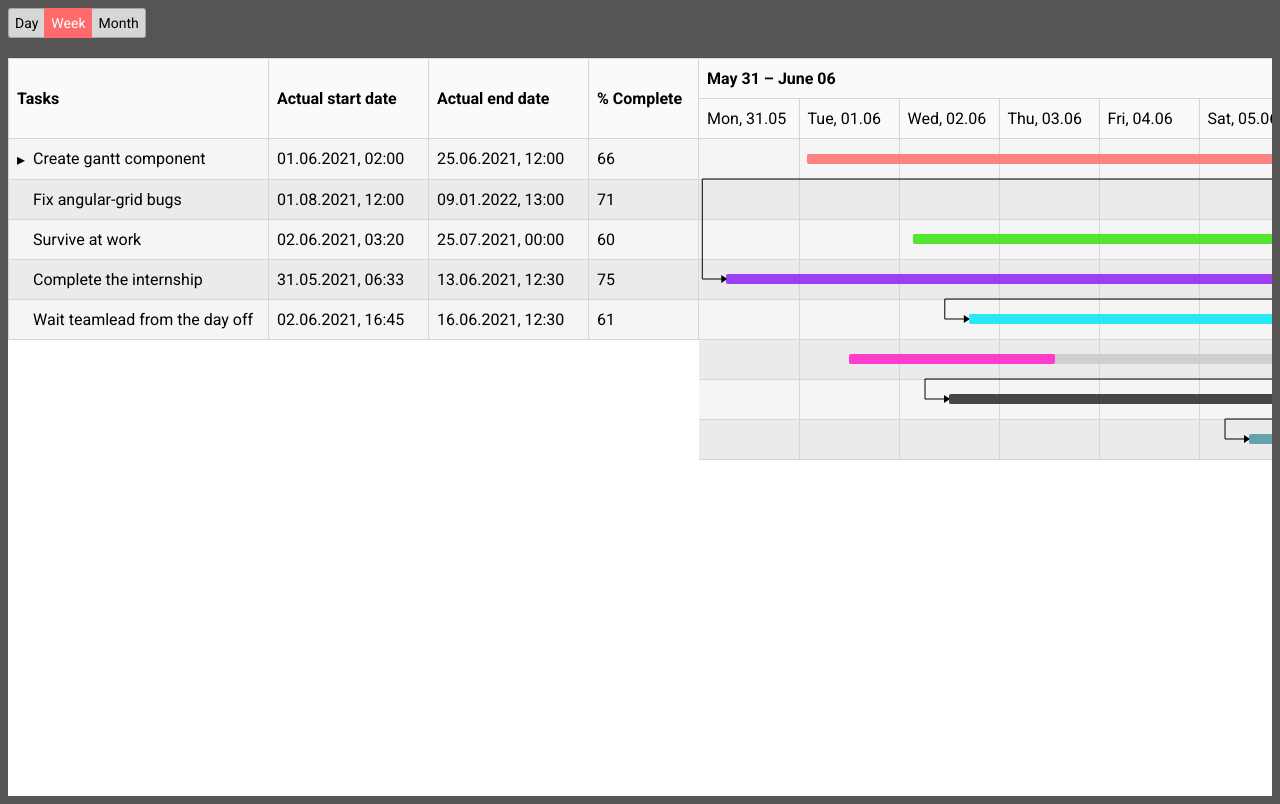
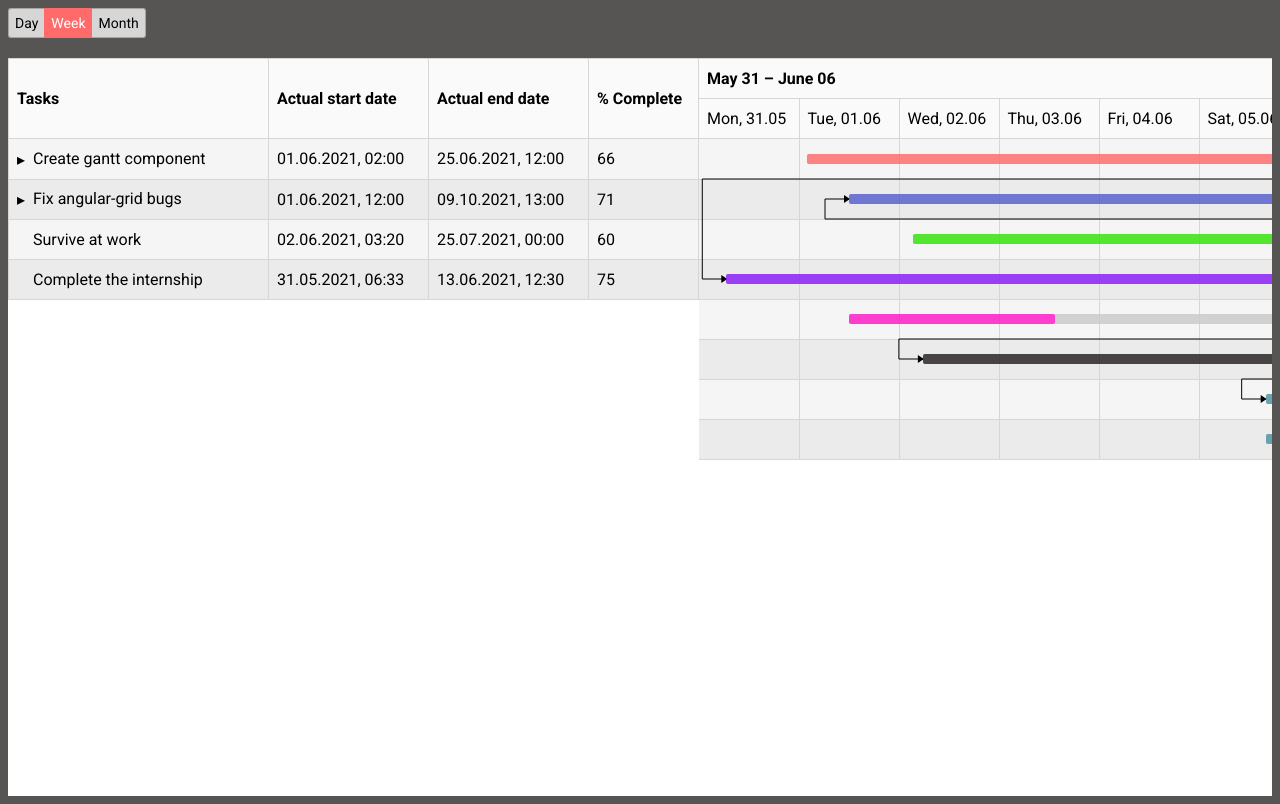
Before and after one commit to Overfirst/angular-gantt, an Angular app: page / in a window 1280 px wide. Built offline with nearby package versions, Linux system fonts and the light colour scheme.

Commit message:
Отредачил набор данных

```diff
--- a/src/app/app.component.ts
+++ b/src/app/app.component.ts
@@ -19,8 +19,8 @@ export class AppComponent {
     {
       ID: 2,
       name: 'Fix angular-grid bugs',
-      startDate: new Date(2021, 7, 1, 12),
-      endDate: new Date(2021, 12, 9, 13),
+      startDate: new Date(2021, 5, 1, 12),
+      endDate: new Date(2021, 9, 9, 13),
       readyPercent: 71,
       color: '#5a63cf'
     },
@@ -41,14 +41,6 @@ export class AppComponent {
       color: '#8c22f6'
     },
     {
-      ID: 5,
-      name: 'Wait teamlead from the day off',
-      startDate: new Date(2021, 5, 2, 16, 45),
-      endDate: new Date(2021, 5, 16, 12, 30),
-      readyPercent: 61,
-      color: '#05e9f4'
-    },
-    {
       ID: 6,
       parentID: 1,
       name: 'Create tasks table',
@@ -61,7 +53,7 @@ export class AppComponent {
       ID: 7,
       parentID: 1,
       name: 'Create timeline table',
-      startDate: new Date(2021, 5, 2, 12, 0),
+      startDate: new Date(2021, 5, 2, 5, 44),
       endDate: new Date(2021, 5, 9, 4, 35),
       readyPercent: 68,
       color: '#2c2628'
@@ -69,12 +61,21 @@ export class AppComponent {
     {
       ID: 8,
       parentID: 1,
-      name: 'Create timeline table',
-      startDate: new Date(2021, 5, 5, 12, 0),
+      name: 'Create dependencies',
+      startDate: new Date(2021, 5, 5, 16, 0),
       endDate: new Date(2021, 5, 18, 4, 35),
       readyPercent: 51,
       color: '#5096a2'
     },
+    {
+      ID: 9,
+      parentID: 2,
+      name: 'Fix template with start',
+      startDate: new Date(2021, 5, 5, 16, 0),
+      endDate: new Date(2021, 5, 18, 4, 35),
+      readyPercent: 51,
+      color: '#5096a2'
+    }
   ];
 
   public dependencies: GanttTaskDependency[] = [
```
